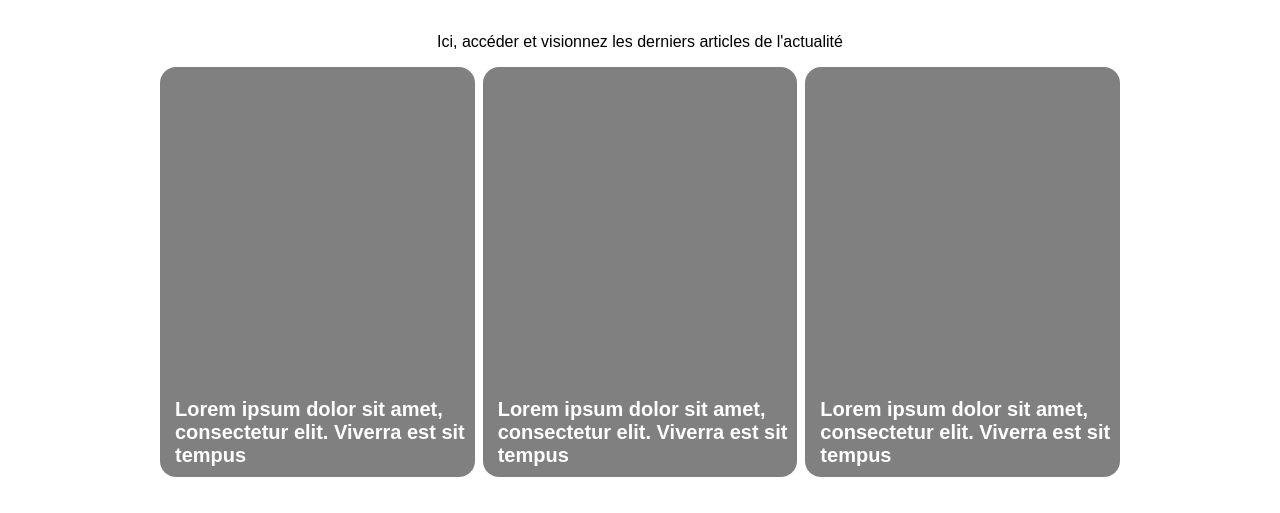
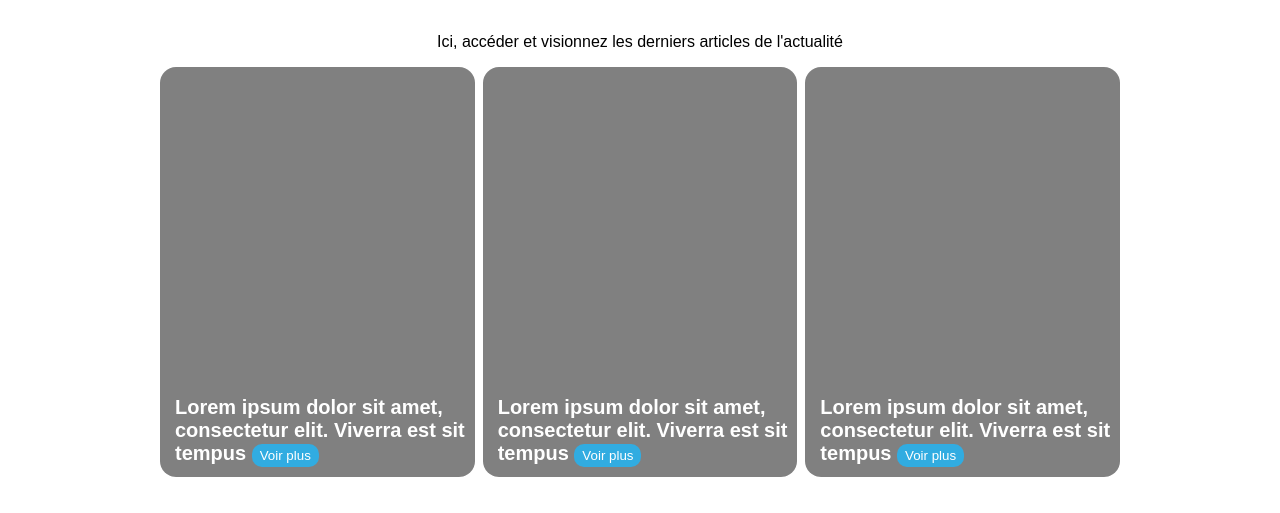
Before and after one commit to flolgl/science-po, a plain HTML site: page articles.html in a window 1280 px wide. Shown: the part 287-800 px from the top of the page. Drawn offline with Linux system fonts and the light colour scheme.

Commit message:
feat: card text and button

```diff
--- a/articles.html
+++ b/articles.html
@@ -1,11 +1,13 @@
 <!DOCTYPE html>
 <html lang="fr">
+
 <head>
     <meta charset="UTF-8" />
     <meta name="viewport" content="width=device-width, initial-scale=1.0" />
     <title>Débatopia</title>
     <link rel="stylesheet" href="styles.css" />
 </head>
+
 <body>
     <header>
         <div class="topbar">
@@ -44,20 +46,32 @@
                     <div class="card">
                         <img src=""></img>
                         <span class="card-text">Lorem ipsum dolor sit amet, consectetur
-                    elit. Viverra est sit tempus</span>
-            </div>
-            <div class="card"><img src=""></img>
-                <span class="card-text">Lorem ipsum dolor sit amet, consectetur
-                    elit. Viverra est sit tempus</span></div>
-            <div class="card"><img src=""></img>
-                <span class="card-text">Lorem ipsum dolor sit amet, consectetur
-                    elit. Viverra est sit tempus</span></div>
+                            elit. Viverra est sit tempus
+                            <button class="card-button">Voir plus</button></span>
+
 
                     </div>
+                    <div class="card">
+                        <img src=""></img>
+                        <span class="card-text">Lorem ipsum dolor sit amet, consectetur
+                            elit. Viverra est sit tempus
+                            <button class="card-button">Voir plus</button></span>
+
+
                     </div>
+                    <div class="card">
+                        <img src=""></img>
+                        <span class="card-text">Lorem ipsum dolor sit amet, consectetur
+                            elit. Viverra est sit tempus
+                            <button class="card-button">Voir plus</button></span>
+
+
+                    </div>
+
                 </div>
     </main>
 </body>
+
 </html>
 
 <style>
@@ -94,6 +108,7 @@
         align-items: center;
         gap: 8px;
     }
+
     .card {
         display: flex;
         width: 300px;
@@ -111,4 +126,12 @@
         font-size: 20px;
         color: white;
     }
+
+    .card-button {
+        padding: 4px 8px;
+        background-color: #31ACE1;
+        color: white;
+        border-radius: 10px;
+        border: none;
+    }
 </style>
```
Lines whose indentation alone changed are shown as unchanged.
